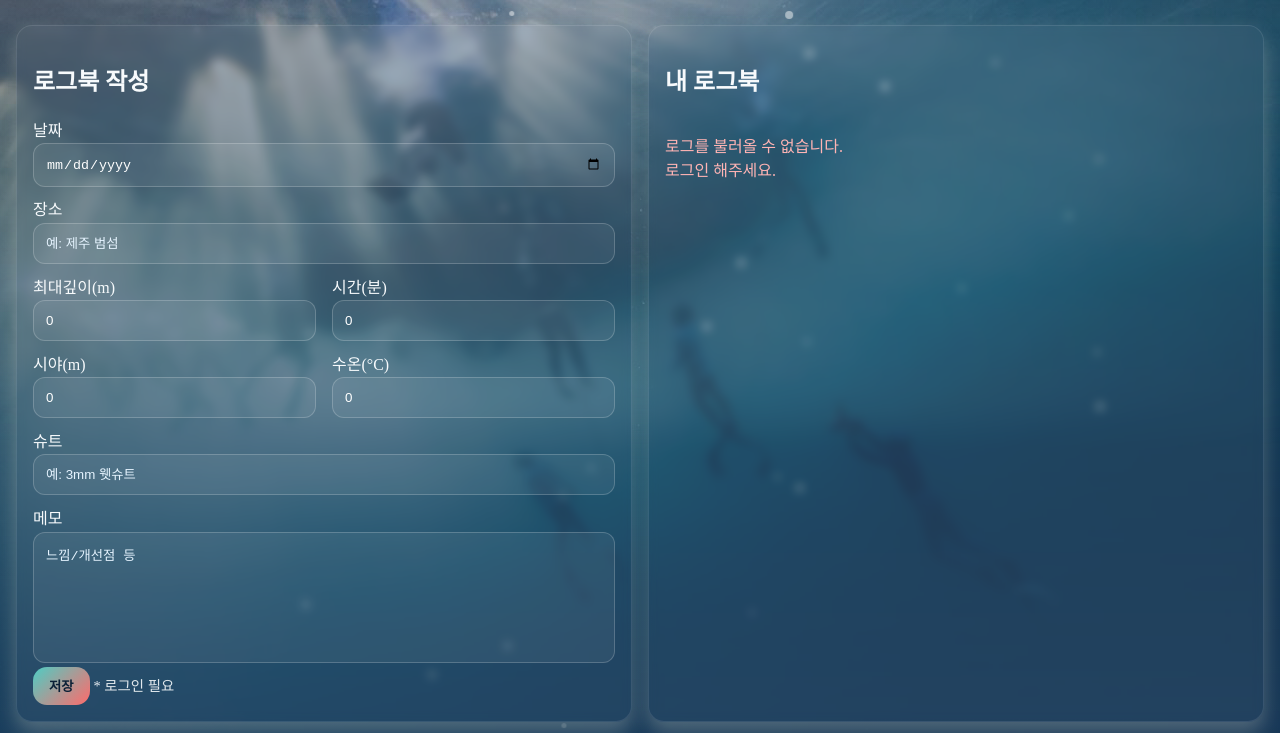
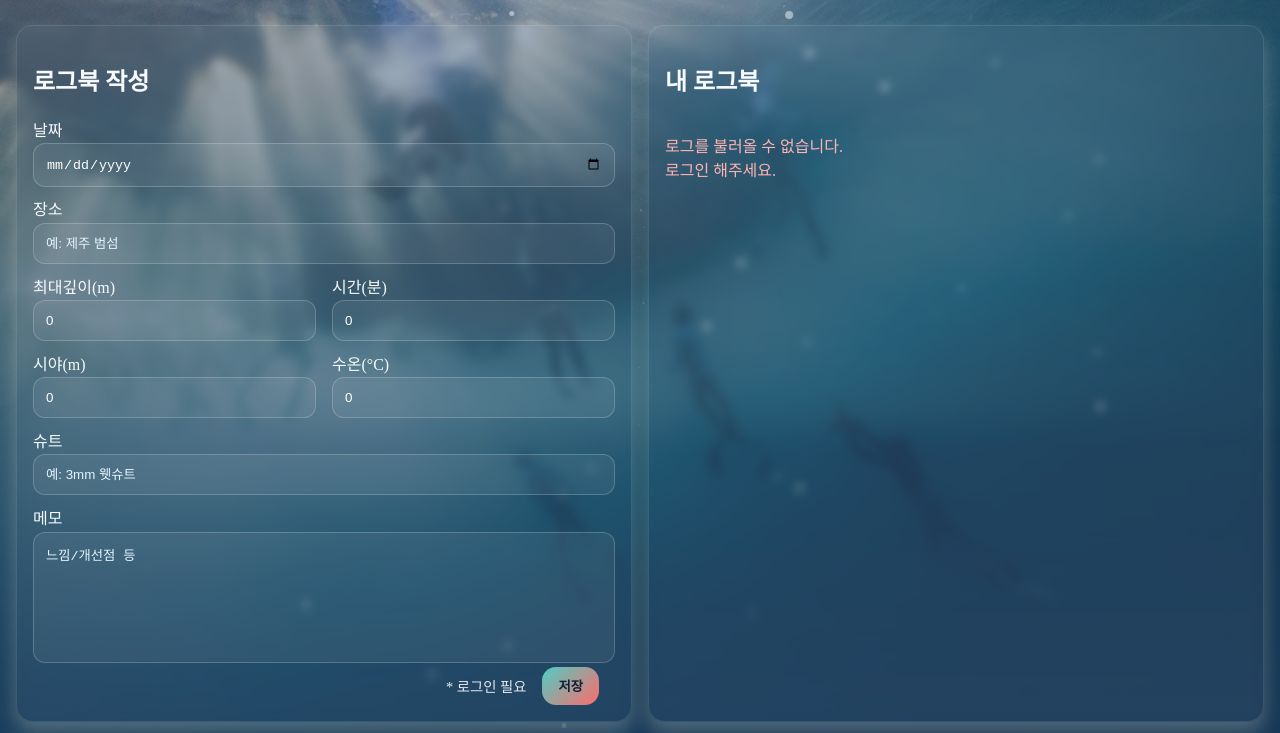
Before and after one commit to berryyoger/freedive, a website: page under-the-sea-freedive/public/logs.html in a window 1280 px wide. Shown: the part 55-788 px from the top of the page. Drawn offline with Linux system fonts and the light colour scheme; no server answers; a web font is replaced by a local one.

Commit message:
버튼 위치 옮겼슨
그게 다임

```diff
--- a/under-the-sea-freedive/public/logs.html
+++ b/under-the-sea-freedive/public/logs.html
@@ -48,8 +48,17 @@
               rows="7"
               placeholder="느낌/개선점 등"
             ></textarea>
-            <button class="btn" type="submit">저장</button>
-            <span class="small">* 로그인 필요</span>
+            <div
+              style="
+                display: flex;
+                flex-direction: row-reverse;
+                align-items: center;
+                gap: 1rem;
+                padding-right: 1rem;
+              ">
+              <button class="btn" type="submit">저장</button>
+              <span class="small">* 로그인 필요</span>
+            </div>
           </form>
         </div>
         <div class="card">
```
Also changed, not shown: under-the-sea-freedive/public/community.html (+1 -2 lines).
